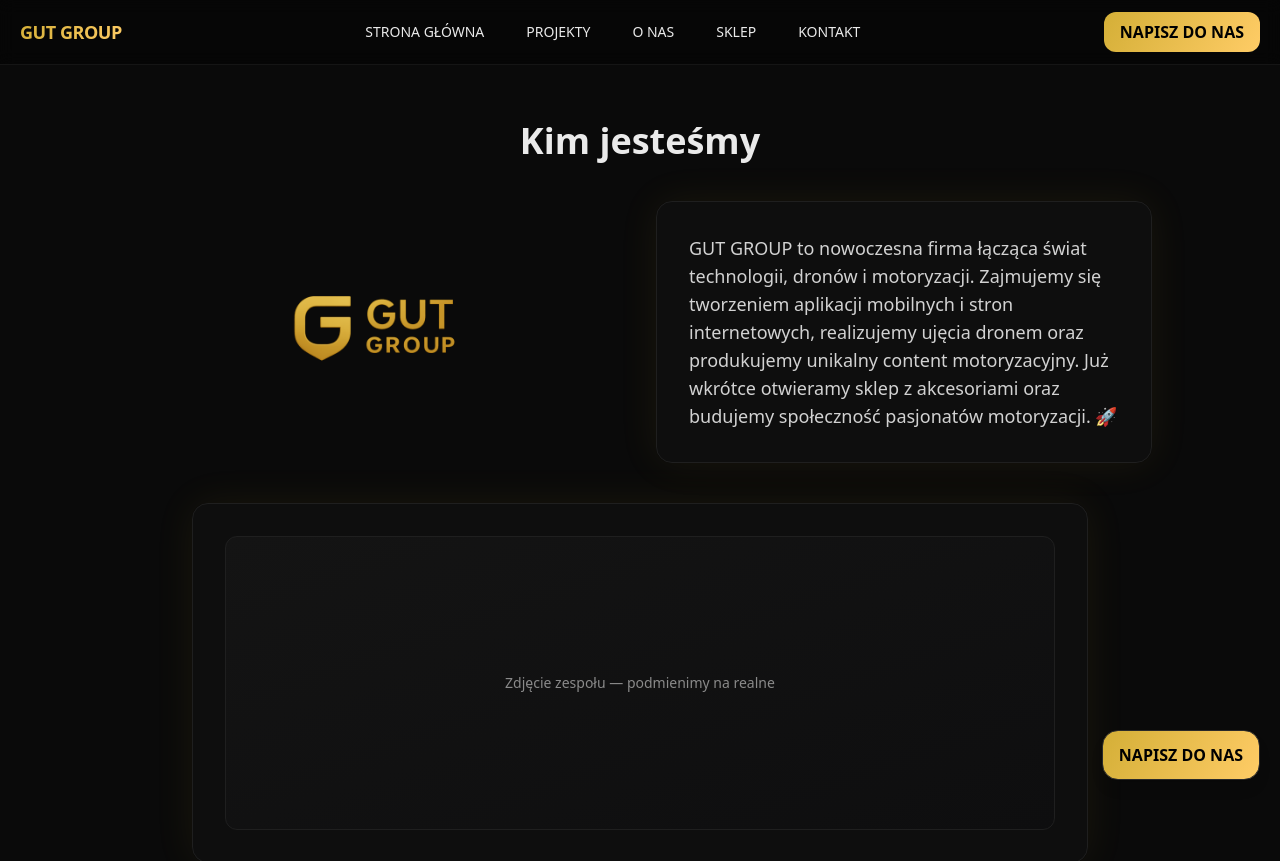
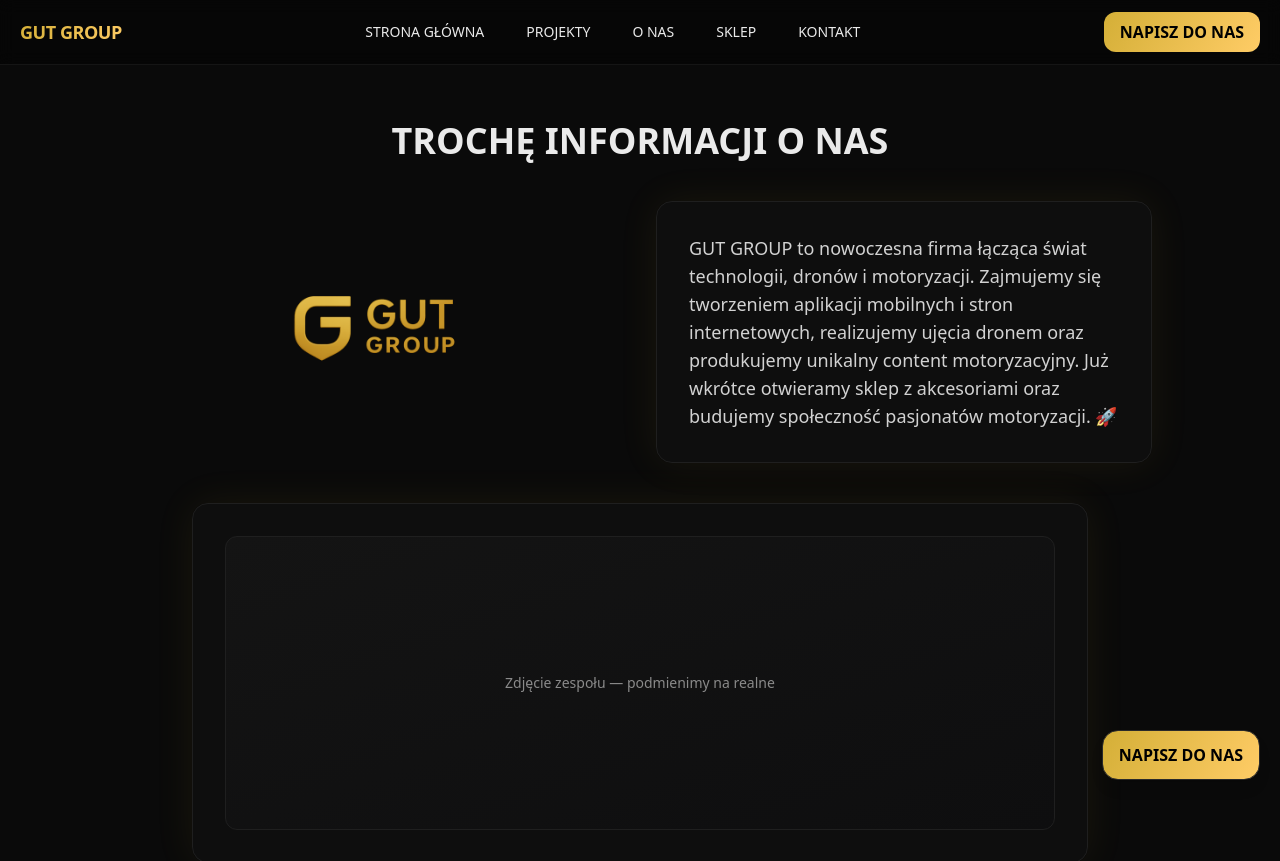
Before and after one commit to GuteeQ/gut-group-site, a Next.js app: page /onas in a window 1280 px wide. Shown: the top 861 px of the page. Built offline with nearby package versions, Linux system fonts and the light colour scheme.

Commit message:
feat(onas): update about page layout with logo left, text right and team photo

```diff
--- a/app/onas/page.tsx
+++ b/app/onas/page.tsx
@@ -1,7 +1,7 @@
 export default function Page() {
   return (
     <div className="flex flex-col items-center text-center">
-      <h2 className="text-2xl md:text-4xl font-bold mb-10">Kim jesteśmy</h2>
+      <h2 className="text-2xl md:text-4xl font-bold mb-10">TROCHĘ INFORMACJI O NAS</h2>
 
       {/* sekcja logo + opis */}
       <div className="grid md:grid-cols-2 gap-8 items-center w-full max-w-5xl mb-10 text-left">
```
